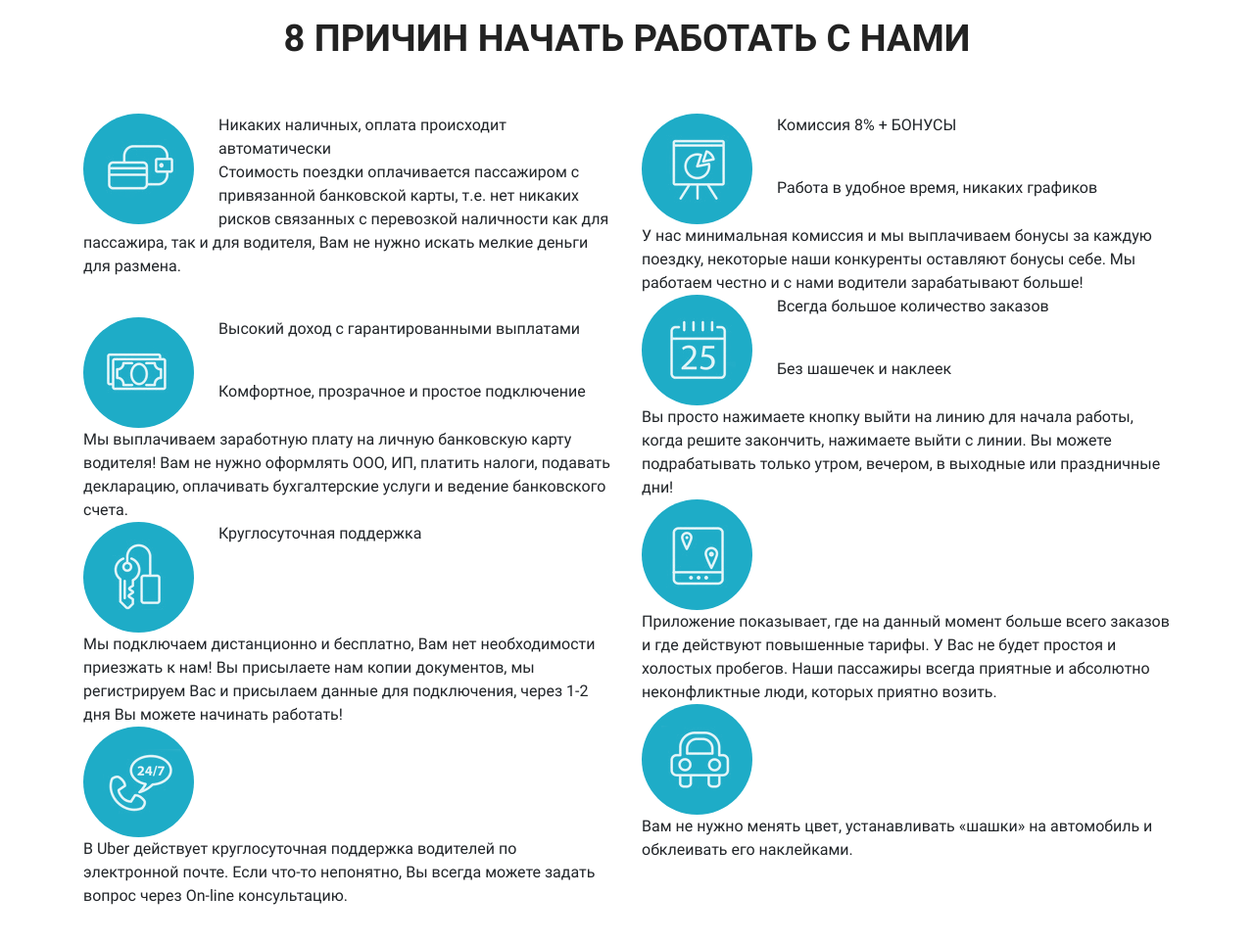
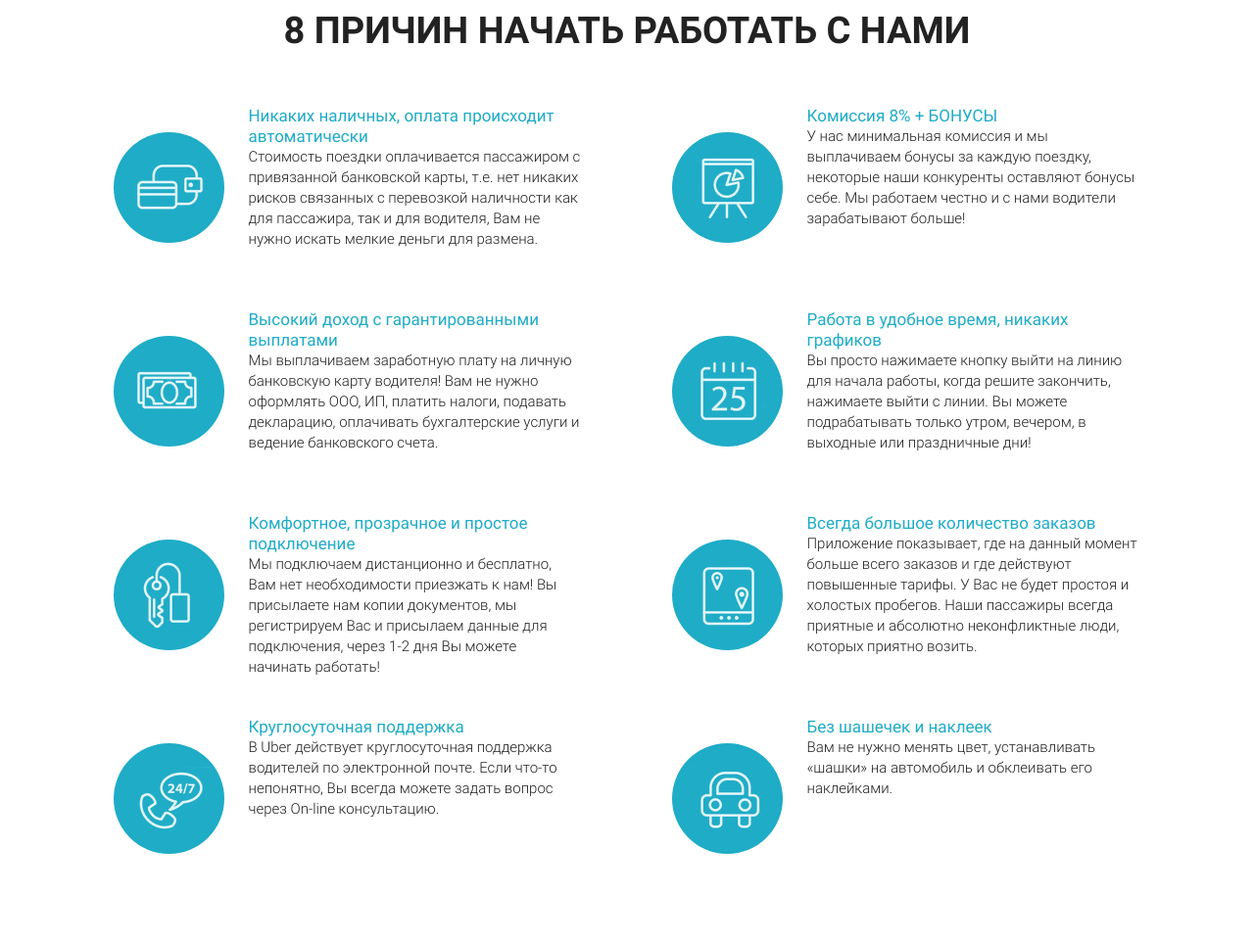
Before and after one commit to tar2ga/uber, a plain HTML site: page srs/index.html in a window 1280 px wide. Shown: the part 934-1896 px from the top of the page at 98% size. Drawn offline with Linux system fonts and the light colour scheme.

Commit message:
второй модуль урок 26

```diff
--- a/srs/css/style.css
+++ b/srs/css/style.css
@@ -3,7 +3,7 @@
 }
 
 body {
-	height: 2000px;
+	/* height: 2000px; */
 	/* background-color: black; */
 }
 
@@ -108,6 +108,7 @@ nav {
 	min-height: 800px;
 	background: url('../img/first-bg.jpg') center center/cover no-repeat;
 }
+
 .promo .promo_header {
 	margin: 0;
 	color: #ffffff;
@@ -145,11 +146,10 @@ nav {
 }
 
 .work_reasons {
-	padding: 79px 0 65px 0;
+	padding: 71px 0 65px 0;
 }
 
 .work_reasons .privilege_text {
-	display: block;
 	margin: 0 auto;
 	width: 112px;
 	padding: 6px 8px 5px 8px;
@@ -164,7 +164,6 @@ nav {
 .work_reasons .eight_reasons {
 	margin-top: 38px;
 	color: #222222;
-	font-family: Roboto;
 	font-size: 38px;
 	font-weight: 700;
 	text-align: center;
@@ -173,11 +172,13 @@ nav {
 
 .work_reasons .reason_item {
 	padding-top: 40px;
+	display: flex;
+	flex-direction: row;
+	justify-content: center;
+	align-items: center;
+	min-height: 208px;
 }
 
-.work_reasons .reason_item .rtest {
-	display: block;
-}
 
 .work_reasons .reason_item .reason_round {
 	margin-right: 25px;
@@ -188,9 +189,29 @@ nav {
 	border-radius: 100%;
 	width: 113px;
 	height: 113px;
-	float: left;
+}
+
+.work_reasons .reason_item .reason_desc {
+	align-self: flex-start;
+	width: 341px;
+}
+
+.work_reasons .reason_item .reason_header {
+	color: #1eacc7;
+	font-size: 17px;
+	font-weight: 400;
+	line-height: 21px;
 }
 
 .work_reasons .reason_item .reason_text {
-	float: inline-end;
+	color: #202020;
+	font-size: 15px;
+	font-weight: 300;
+	line-height: 21px;
 }
+
+.row {
+	display: flex;
+	justify-content: center;
+	align-items: center;
+}
--- a/srs/index.html
+++ b/srs/index.html
@@ -77,37 +77,14 @@
 			<div class="row">
 				<div class="col-md-6">
 					<div class="reason_item">
-						<div class="rtest">
 						<div class="reason_round">
 							<img src="icons/card.png" alt="card" class="reason_img">
 						</div>
-						</div>
+						<div class="reason_desc">
 							<div class="reason_header">Никаких наличных, оплата происходит
 								автоматически</div>
-						<div class="reason_p">Стоимость поездки оплачивается пассажиром с привязанной банковской карты, т.е. нет никаких рисков связанных с перевозкой наличности как для пассажира, так и для водителя, Вам не нужно искать мелкие деньги для размена.</div>
+							<div class="reason_text">Стоимость поездки оплачивается пассажиром с привязанной банковской карты, т.е. нет никаких рисков связанных с перевозкой наличности как для пассажира, так и для водителя, Вам не нужно искать мелкие деньги для размена.</div>
 						</div>
-					<div class="reason_item">
-						<div class="reason_round">
-							<img src="icons/money.png" alt="money" class="reason_img">
-						</div>
-						<div class="reason_header">Высокий доход с гарантированными
-							выплатами</div>
-						<div class="reason_text">Мы выплачиваем заработную плату на личную банковскую карту водителя! Вам не нужно оформлять ООО, ИП, платить налоги, подавать декларацию, оплачивать бухгалтерские услуги и ведение банковского счета.</div>
-					</div>
-					<div class="reason_item">
-						<div class="reason_round">
-							<img src="icons/key.png" alt="key" class="reason_img">
-						</div>
-						<div class="reason_header">Комфортное, прозрачное и простое
-							подключение</div>
-						<div class="reason_text">Мы подключаем дистанционно и бесплатно, Вам нет необходимости приезжать к нам! Вы присылаете нам копии документов, мы регистрируем Вас и присылаем данные для подключения, через 1-2 дня Вы можете начинать работать!</div>
-					</div>
-					<div class="reason_item">
-						<div class="reason_round">
-							<img src="icons/call.png" alt="call" class="reason_img">
-						</div>
-						<div class="reason_header">Круглосуточная поддержка</div>
-						<div class="reason_text">В Uber действует круглосуточная поддержка водителей по электронной почте. Если что-то непонятно, Вы всегда можете задать вопрос через On-line консультацию.</div>
 					</div>
 				</div>
 				<div class="col-md-6">
@@ -115,34 +92,90 @@
 						<div class="reason_round">
 							<img src="icons/chart.png" alt="chart" class="reason_img">
 						</div>
+						<div class="reason_desc">
 							<div class="reason_header">Комиссия 8% + БОНУСЫ</div>
 							<div class="reason_text">У нас минимальная комиссия и мы выплачиваем бонусы за каждую поездку, некоторые наши конкуренты оставляют бонусы себе. Мы работаем честно и с нами водители зарабатывают больше!</div>
 						</div>
+					</div>
+				</div>
+			</div>
+			<div class="row">
+				<div class="col-md-6">
+					<div class="reason_item">
+						<div class="reason_round">
+							<img src="icons/money.png" alt="money" class="reason_img">
+						</div>
+						<div class="reason_desc">
+							<div class="reason_header">Высокий доход с гарантированными
+								выплатами</div>
+							<div class="reason_text">Мы выплачиваем заработную плату на личную банковскую карту водителя! Вам не нужно оформлять ООО, ИП, платить налоги, подавать декларацию, оплачивать бухгалтерские услуги и ведение банковского счета.</div>
+						</div>
+					</div>
+				</div>
+				<div class="col-md-6">
 					<div class="reason_item">
 						<div class="reason_round">
 							<img src="icons/calendar.png" alt="calendar" class="reason_img">
 						</div>
+						<div class="reason_desc">
 							<div class="reason_header">Работа в удобное время, никаких
 								графиков</div>
 							<div class="reason_text">Вы просто нажимаете кнопку выйти на линию для начала работы, когда решите закончить, нажимаете выйти с линии. Вы можете подрабатывать только утром, вечером, в выходные или праздничные дни!</div>
 						</div>
+					</div>
+				</div>
+			</div>
+			<div class="row">
+				<div class="col-md-6">
+					<div class="reason_item">
+						<div class="reason_round">
+							<img src="icons/key.png" alt="key" class="reason_img">
+						</div>
+						<div class="reason_desc">
+							<div class="reason_header">Комфортное, прозрачное и простое
+								подключение</div>
+							<div class="reason_text">Мы подключаем дистанционно и бесплатно, Вам нет необходимости приезжать к нам! Вы присылаете нам копии документов, мы регистрируем Вас и присылаем данные для подключения, через 1-2 дня Вы можете начинать работать!</div>
+						</div>
+					</div>
+				</div>
+				<div class="col-md-6">
 					<div class="reason_item">
 						<div class="reason_round">
 							<img src="icons/location.png" alt="location" class="reason_img">
 						</div>
+						<div class="reason_desc">
 							<div class="reason_header">Всегда большое количество заказов</div>
 							<div class="reason_text">Приложение показывает, где на данный момент больше всего заказов и где действуют повышенные тарифы. У Вас не будет простоя и холостых пробегов. Наши пассажиры всегда приятные и абсолютно неконфликтные люди, которых приятно возить.</div>
 						</div>
+					</div>
+				</div>
+			</div>
+			<div class="row">
+				<div class="col-md-6">
+					<div class="reason_item">
+						<div class="reason_round">
+							<img src="icons/call.png" alt="call" class="reason_img">
+						</div>
+						<div class="reason_desc">
+							<div class="reason_header">Круглосуточная поддержка</div>
+							<div class="reason_text">В Uber действует круглосуточная поддержка водителей по электронной почте. Если что-то непонятно, Вы всегда можете задать вопрос через On-line консультацию.</div>
+						</div>
+					</div>
+				</div>
+				<div class="col-md-6">
 					<div class="reason_item">
 						<div class="reason_round">
 							<img src="icons/car.png" alt="car" class="reason_img">
 						</div>
+						<div class="reason_desc">
 							<div class="reason_header">Без шашечек и наклеек</div>
 							<div class="reason_text">Вам не нужно менять цвет, устанавливать «шашки» на автомобиль и обклеивать его наклейками.</div>
 						</div>
 					</div>
 				</div>
 			</div>
+		</div>
 	</section>
+
 </body>
 </html>
```
Lines whose indentation alone changed are shown as unchanged.
